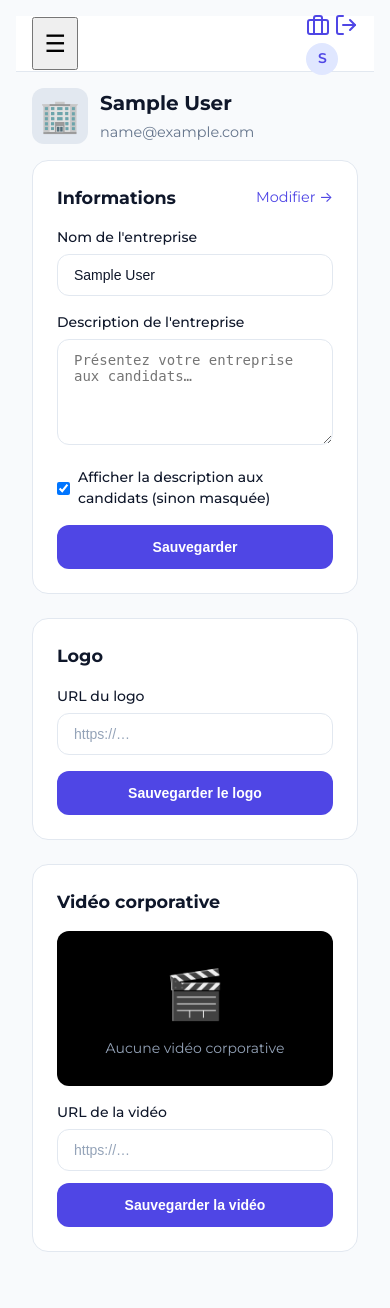
After one commit to algravel/ciaocv, a PHP site: page /employer-profile.php in a window 390 px wide. The commit adds this page. Run offline with PHP 8.4, Linux system fonts and the light colour scheme; the visitor is signed in with stand-in values (Sample User, id 1).

Commit message:
Profil employeur (Mon entreprise): nom, description, logo, vidéo corporative; bloc sur employer.php; mobile: photo profil et hamburger; inverse icônes header
Co-authored-by: Cursor <cursoragent@cursor.com>

```diff
--- a/app/assets/css/design-system.css
+++ b/app/assets/css/design-system.css
@@ -258,6 +258,16 @@ a:hover {
     flex-shrink: 0;
   }
 
+  .app-header-hamburger {
+    font-size: 1.5rem;
+    padding: 0.65rem;
+    min-width: 44px;
+    min-height: 44px;
+    display: inline-flex;
+    align-items: center;
+    justify-content: center;
+  }
+
   .app-header .app-header-search {
     display: none;
   }
@@ -1692,6 +1702,18 @@ a:hover {
 .profile-header .profile-photo {
   width: 80px;
   height: 80px;
+}
+
+@media (max-width: 767px) {
+  .profile-header .profile-photo {
+    width: 56px;
+    height: 56px;
+  }
+  .profile-header {
+    gap: 0.75rem;
+  }
+  .profile-info h3 { font-size: 1.1rem; }
+  .profile-info p { font-size: 0.8rem; }
 }
 
 .profile-photo img {
@@ -1744,6 +1766,89 @@ a:hover {
   opacity: 1;
 }
 
+/* Profil employeur (entreprise) */
+.employer-profile-header .profile-photo.employer-logo-wrap {
+  width: 80px;
+  height: 80px;
+  border-radius: var(--radius);
+  overflow: hidden;
+  display: flex;
+  align-items: center;
+  justify-content: center;
+  background: var(--border);
+}
+.employer-logo-wrap .employer-logo-img {
+  width: 100%;
+  height: 100%;
+  object-fit: contain;
+}
+.employer-profile-header .profile-info .profile-description-preview {
+  font-size: 0.85rem;
+  color: var(--text-secondary);
+  margin-top: 0.25rem;
+  max-width: 40em;
+}
+.section-edit-hint { font-weight: normal; font-size: 0.9rem; color: var(--primary); }
+.form-group-checkbox label { display: flex; align-items: center; gap: 0.5rem; cursor: pointer; }
+.form-group-checkbox input[type="checkbox"] { width: auto; }
+.employer-logo-preview { margin: 0.5rem 0 1rem; }
+.form-inline-video .form-group { margin-bottom: 0.75rem; }
+.form-inline-video .btn { margin-top: 0; }
+
+.employer-dashboard-profile {
+  margin-bottom: 1.5rem;
+}
+.employer-dashboard-profile-link {
+  display: flex;
+  align-items: center;
+  gap: 1rem;
+  padding: 1rem;
+  background: var(--card-bg);
+  border: 1px solid var(--border);
+  border-radius: var(--radius);
+  text-decoration: none;
+  color: var(--text);
+  transition: border-color 0.2s, box-shadow 0.2s;
+}
+.employer-dashboard-profile-link:hover {
+  border-color: var(--primary);
+  box-shadow: 0 0 0 1px rgba(79, 70, 229, 0.15);
+}
+.employer-dashboard-logo {
+  width: 48px;
+  height: 48px;
+  border-radius: var(--radius);
+  background: var(--border);
+  display: flex;
+  align-items: center;
+  justify-content: center;
+  overflow: hidden;
+  flex-shrink: 0;
+}
+.employer-dashboard-logo img {
+  width: 100%;
+  height: 100%;
+  object-fit: contain;
+}
+.employer-dashboard-logo span { font-size: 1.5rem; }
+.employer-dashboard-info {
+  display: flex;
+  flex-direction: column;
+  gap: 0.15rem;
+}
+.employer-dashboard-info strong { font-size: 1rem; }
+.employer-dashboard-info span {
+  font-size: 0.85rem;
+  color: var(--primary);
+}
+
+@media (max-width: 767px) {
+  .employer-profile-header .profile-photo.employer-logo-wrap {
+    width: 56px;
+    height: 56px;
+  }
+}
+
 /* Modal photo */
 .photo-modal {
   display: none;
--- /dev/null
+++ b/app/employer-profile.php
@@ -0,0 +1,210 @@
+<?php
+/**
+ * Profil employeur (entreprise) - nom, description, vidéo corporative, logo.
+ */
+session_start();
+require_once __DIR__ . '/db.php';
+
+if (!isset($_SESSION['user_id'])) {
+    header('Location: index.php');
+    exit;
+}
+
+$userId = (int) $_SESSION['user_id'];
+$success = null;
+$error = null;
+
+// S'assurer que les colonnes profil employeur existent
+if ($db) {
+    $cols = $db->query("SHOW COLUMNS FROM users")->fetchAll(PDO::FETCH_COLUMN);
+    $employerCols = ['company_name', 'company_description', 'company_description_visible', 'company_video_url', 'company_logo_url'];
+    foreach ($employerCols as $c) {
+        if (!in_array($c, $cols)) {
+            if ($c === 'company_name') {
+                $db->exec("ALTER TABLE users ADD COLUMN company_name VARCHAR(255) DEFAULT NULL AFTER preferred_language");
+            } elseif ($c === 'company_description') {
+                $db->exec("ALTER TABLE users ADD COLUMN company_description TEXT DEFAULT NULL AFTER company_name");
+            } elseif ($c === 'company_description_visible') {
+                $db->exec("ALTER TABLE users ADD COLUMN company_description_visible TINYINT(1) DEFAULT 1 AFTER company_description");
+            } elseif ($c === 'company_video_url') {
+                $db->exec("ALTER TABLE users ADD COLUMN company_video_url VARCHAR(500) DEFAULT NULL AFTER company_description_visible");
+            } elseif ($c === 'company_logo_url') {
+                $db->exec("ALTER TABLE users ADD COLUMN company_logo_url VARCHAR(500) DEFAULT NULL AFTER company_video_url");
+            }
+        }
+    }
+}
+
+$user = null;
+if ($db) {
+    $stmt = $db->prepare('SELECT * FROM users WHERE id = ?');
+    $stmt->execute([$userId]);
+    $user = $stmt->fetch(PDO::FETCH_ASSOC);
+}
+
+if (!$user) {
+    header('Location: index.php');
+    exit;
+}
+
+$companyName = trim($user['company_name'] ?? '');
+$companyDescription = trim($user['company_description'] ?? '');
+$companyDescriptionVisible = !empty($user['company_description_visible']);
+$companyVideoUrl = trim($user['company_video_url'] ?? '');
+$companyLogoUrl = trim($user['company_logo_url'] ?? '');
+$email = $user['email'] ?? '';
+
+// Traitement du formulaire
+if ($_SERVER['REQUEST_METHOD'] === 'POST' && isset($_POST['action']) && $_POST['action'] === 'update_employer_profile') {
+    $companyName = trim($_POST['company_name'] ?? '');
+    $companyDescription = trim($_POST['company_description'] ?? '');
+    $companyDescriptionVisible = isset($_POST['company_description_visible']) && $_POST['company_description_visible'] === '1';
+    $companyVideoUrl = trim($_POST['company_video_url'] ?? '');
+    $companyLogoUrl = trim($_POST['company_logo_url'] ?? '');
+
+    if ($companyVideoUrl !== '' && !filter_var($companyVideoUrl, FILTER_VALIDATE_URL)) {
+        $error = 'L’URL de la vidéo corporative n’est pas valide.';
+    } elseif ($companyLogoUrl !== '' && !filter_var($companyLogoUrl, FILTER_VALIDATE_URL)) {
+        $error = 'L’URL du logo n’est pas valide.';
+    } else {
+        try {
+            $db->prepare('UPDATE users SET company_name = ?, company_description = ?, company_description_visible = ?, company_video_url = ?, company_logo_url = ? WHERE id = ?')
+               ->execute([$companyName ?: null, $companyDescription ?: null, $companyDescriptionVisible ? 1 : 0, $companyVideoUrl ?: null, $companyLogoUrl ?: null, $userId]);
+            $success = 'Profil entreprise mis à jour.';
+            $user['company_name'] = $companyName;
+            $user['company_description'] = $companyDescription;
+            $user['company_description_visible'] = $companyDescriptionVisible ? 1 : 0;
+            $user['company_video_url'] = $companyVideoUrl;
+            $user['company_logo_url'] = $companyLogoUrl;
+        } catch (PDOException $e) {
+            $error = 'Erreur lors de la mise à jour.';
+        }
+    }
+}
+
+// Recharger après POST
+$companyName = trim($user['company_name'] ?? '');
+$companyDescription = trim($user['company_description'] ?? '');
+$companyDescriptionVisible = !empty($user['company_description_visible']);
+$companyVideoUrl = trim($user['company_video_url'] ?? '');
+$companyLogoUrl = trim($user['company_logo_url'] ?? '');
+?>
+<!DOCTYPE html>
+<html lang="fr">
+<head>
+    <meta charset="UTF-8">
+    <meta name="viewport" content="width=device-width, initial-scale=1.0">
+    <title>Profil entreprise - CiaoCV</title>
+    <link rel="stylesheet" href="assets/css/design-system.css?v=<?= ASSET_VERSION ?>">
+</head>
+<body>
+    <div class="app-shell">
+        <?php $sidebarActive = 'profile'; include __DIR__ . '/includes/employer-sidebar.php'; ?>
+        <main class="app-main">
+        <?php include __DIR__ . '/includes/employer-header.php'; ?>
+        <div class="app-main-content layout-app layout-app-wide">
+
+        <?php if ($success): ?>
+            <div class="success"><?= htmlspecialchars($success) ?></div>
+        <?php endif; ?>
+        <?php if ($error): ?>
+            <div class="error"><?= htmlspecialchars($error) ?></div>
+        <?php endif; ?>
+
+        <!-- En-tête du profil entreprise -->
+        <div class="profile-header employer-profile-header">
+            <div class="profile-photo employer-logo-wrap">
+                <?php if ($companyLogoUrl): ?>
+                    <img src="<?= htmlspecialchars($companyLogoUrl) ?>" alt="Logo <?= htmlspecialchars($companyName ?: 'entreprise') ?>" class="employer-logo-img">
+                <?php else: ?>
+                    <div class="placeholder">🏢</div>
+                <?php endif; ?>
+            </div>
+            <div class="profile-info">
+                <h3><?= htmlspecialchars($companyName ?: 'Entreprise') ?></h3>
+                <p><?= htmlspecialchars($email) ?></p>
+                <?php if ($companyDescription && $companyDescriptionVisible): ?>
+                    <p class="profile-description-preview"><?= nl2br(htmlspecialchars(mb_substr($companyDescription, 0, 200) . (mb_strlen($companyDescription) > 200 ? '…' : ''))) ?></p>
+                <?php endif; ?>
+            </div>
+        </div>
+
+        <!-- Informations entreprise -->
+        <div class="section">
+            <h2>Informations <span class="section-edit-hint">Modifier →</span></h2>
+            <form method="POST">
+                <input type="hidden" name="action" value="update_employer_profile">
+                <input type="hidden" name="company_video_url" value="<?= htmlspecialchars($companyVideoUrl) ?>">
+                <input type="hidden" name="company_logo_url" value="<?= htmlspecialchars($companyLogoUrl) ?>">
+                <div class="form-group">
+                    <label for="company_name">Nom de l'entreprise</label>
+                    <input type="text" id="company_name" name="company_name" value="<?= htmlspecialchars($companyName) ?>" placeholder="Nom de votre entreprise">
+                </div>
+                <div class="form-group">
+                    <label for="company_description">Description de l'entreprise</label>
+                    <textarea id="company_description" name="company_description" rows="5" placeholder="Présentez votre entreprise aux candidats…"><?= htmlspecialchars($companyDescription) ?></textarea>
+                </div>
+                <div class="form-group form-group-checkbox">
+                    <label>
+                        <input type="checkbox" name="company_description_visible" value="1" <?= $companyDescriptionVisible ? 'checked' : '' ?>>
+                        Afficher la description aux candidats (sinon masquée)
+                    </label>
+                </div>
+                <button type="submit" class="btn btn-primary">Sauvegarder</button>
+            </form>
+        </div>
+
+        <!-- Logo -->
+        <div class="section">
+            <h2>Logo</h2>
+            <form method="POST">
+                <input type="hidden" name="action" value="update_employer_profile">
+                <input type="hidden" name="company_name" value="<?= htmlspecialchars($companyName) ?>">
+                <input type="hidden" name="company_description" value="<?= htmlspecialchars($companyDescription) ?>">
+                <input type="hidden" name="company_description_visible" value="<?= $companyDescriptionVisible ? '1' : '0' ?>">
+                <input type="hidden" name="company_video_url" value="<?= htmlspecialchars($companyVideoUrl) ?>">
+                <div class="form-group">
+                    <label for="company_logo_url">URL du logo</label>
+                    <input type="url" id="company_logo_url" name="company_logo_url" value="<?= htmlspecialchars($companyLogoUrl) ?>" placeholder="https://…">
+                </div>
+                <?php if ($companyLogoUrl): ?>
+                    <div class="employer-logo-preview">
+                        <img src="<?= htmlspecialchars($companyLogoUrl) ?>" alt="Aperçu logo" style="max-width: 120px; max-height: 120px; object-fit: contain;">
+                    </div>
+                <?php endif; ?>
+                <button type="submit" class="btn btn-primary">Sauvegarder le logo</button>
+            </form>
+        </div>
+
+        <!-- Vidéo corporative -->
+        <div class="section">
+            <h2>Vidéo corporative</h2>
+            <div class="video-preview">
+                <?php if ($companyVideoUrl): ?>
+                    <video controls src="<?= htmlspecialchars($companyVideoUrl) ?>"></video>
+                <?php else: ?>
+                    <div class="no-video">
+                        <span>🎬</span>
+                        <p>Aucune vidéo corporative</p>
+                    </div>
+                <?php endif; ?>
+            </div>
+            <form method="POST" class="form-inline-video">
+                <input type="hidden" name="action" value="update_employer_profile">
+                <input type="hidden" name="company_name" value="<?= htmlspecialchars($companyName) ?>">
+                <input type="hidden" name="company_description" value="<?= htmlspecialchars($companyDescription) ?>">
+                <input type="hidden" name="company_description_visible" value="<?= $companyDescriptionVisible ? '1' : '0' ?>">
+                <input type="hidden" name="company_logo_url" value="<?= htmlspecialchars($companyLogoUrl) ?>">
+                <div class="form-group">
+                    <label for="company_video_url">URL de la vidéo</label>
+                    <input type="url" id="company_video_url" name="company_video_url" value="<?= htmlspecialchars($companyVideoUrl) ?>" placeholder="https://…">
+                </div>
+                <button type="submit" class="btn btn-primary">Sauvegarder la vidéo</button>
+            </form>
+        </div>
+
+        </div>
+        </main>
+    </div>
+</body>
+</html>
--- a/app/includes/candidate-header.php
+++ b/app/includes/candidate-header.php
@@ -22,7 +22,7 @@ if (isset($_SESSION['user_id'], $db)) {
     </div>
     <div class="app-header-right">
         <a href="employer.php" class="app-header-switch" aria-label="Espace employeur" title="Espace employeur">
-            <svg class="app-header-switch-icon" xmlns="http://www.w3.org/2000/svg" width="24" height="24" viewBox="0 0 24 24" fill="none" stroke="currentColor" stroke-width="2" stroke-linecap="round" stroke-linejoin="round" aria-hidden="true"><rect x="2" y="7" width="20" height="14" rx="2" ry="2"/><path d="M16 21V5a2 2 0 0 0-2-2h-4a2 2 0 0 0-2 2v16"/></svg>
+            <svg class="app-header-switch-icon" xmlns="http://www.w3.org/2000/svg" width="24" height="24" viewBox="0 0 24 24" fill="none" stroke="currentColor" stroke-width="2" stroke-linecap="round" stroke-linejoin="round" aria-hidden="true"><path d="M20 21v-2a4 4 0 0 0-4-4H8a4 4 0 0 0-4 4v2"/><circle cx="12" cy="7" r="4"/></svg>
         </a>
         <a href="index.php?logout=1" class="app-header-logout" aria-label="Déconnexion" title="Déconnexion">
             <svg class="app-header-logout-icon" xmlns="http://www.w3.org/2000/svg" width="24" height="24" viewBox="0 0 24 24" fill="none" stroke="currentColor" stroke-width="2" stroke-linecap="round" stroke-linejoin="round" aria-hidden="true"><path d="M9 21H5a2 2 0 0 1-2-2V5a2 2 0 0 1 2-2h4"/><polyline points="16 17 21 12 16 7"/><line x1="21" y1="12" x2="9" y2="12"/></svg>
--- a/app/includes/employer-header.php
+++ b/app/includes/employer-header.php
@@ -22,7 +22,7 @@ if (isset($_SESSION['user_id'], $db)) {
     </div>
     <div class="app-header-right">
         <a href="candidate-jobs.php" class="app-header-switch" aria-label="Espace candidat" title="Espace candidat">
-            <svg class="app-header-switch-icon" xmlns="http://www.w3.org/2000/svg" width="24" height="24" viewBox="0 0 24 24" fill="none" stroke="currentColor" stroke-width="2" stroke-linecap="round" stroke-linejoin="round" aria-hidden="true"><path d="M20 21v-2a4 4 0 0 0-4-4H8a4 4 0 0 0-4 4v2"/><circle cx="12" cy="7" r="4"/></svg>
+            <svg class="app-header-switch-icon" xmlns="http://www.w3.org/2000/svg" width="24" height="24" viewBox="0 0 24 24" fill="none" stroke="currentColor" stroke-width="2" stroke-linecap="round" stroke-linejoin="round" aria-hidden="true"><rect x="2" y="7" width="20" height="14" rx="2" ry="2"/><path d="M16 21V5a2 2 0 0 0-2-2h-4a2 2 0 0 0-2 2v16"/></svg>
         </a>
         <a href="index.php?logout=1" class="app-header-logout" aria-label="Déconnexion" title="Déconnexion">
             <svg class="app-header-logout-icon" xmlns="http://www.w3.org/2000/svg" width="24" height="24" viewBox="0 0 24 24" fill="none" stroke="currentColor" stroke-width="2" stroke-linecap="round" stroke-linejoin="round" aria-hidden="true"><path d="M9 21H5a2 2 0 0 1-2-2V5a2 2 0 0 1 2-2h4"/><polyline points="16 17 21 12 16 7"/><line x1="21" y1="12" x2="9" y2="12"/></svg>
--- a/app/includes/employer-sidebar.php
+++ b/app/includes/employer-sidebar.php
@@ -1,7 +1,7 @@
 <?php
 /**
  * Sidebar employeur : logo, navigation, footer.
- * Variable attendue : $sidebarActive ('list' | 'create')
+ * Variable attendue : $sidebarActive ('list' | 'create' | 'profile')
  */
 if (!isset($sidebarActive)) {
     $sidebarActive = '';
@@ -19,6 +19,10 @@ if (!isset($sidebarActive)) {
             <span class="app-sidebar-link-icon">➕</span>
             <span>Créer un poste</span>
         </a>
+        <a href="employer-profile.php" class="app-sidebar-link <?= $sidebarActive === 'profile' ? 'active' : '' ?>">
+            <span class="app-sidebar-link-icon">🏢</span>
+            <span>Mon entreprise</span>
+        </a>
     </nav>
     <div class="app-sidebar-footer">
         <a href="https://www.ciaocv.com">Retour au site principal</a>
--- a/app/schema.sql
+++ b/app/schema.sql
@@ -52,6 +52,12 @@ CREATE TABLE IF NOT EXISTS users (
     available_in_weeks TINYINT DEFAULT NULL,
     onboarding_completed TINYINT(1) DEFAULT 0,
     preferred_language VARCHAR(10) DEFAULT 'fr',
+    -- Profil employeur (entreprise)
+    company_name VARCHAR(255) DEFAULT NULL,
+    company_description TEXT DEFAULT NULL,
+    company_description_visible TINYINT(1) DEFAULT 1,
+    company_video_url VARCHAR(500) DEFAULT NULL,
+    company_logo_url VARCHAR(500) DEFAULT NULL,
     created_at TIMESTAMP DEFAULT CURRENT_TIMESTAMP
 );
 
```
Also changed, not shown: app/employer.php (+37 -0 lines).
